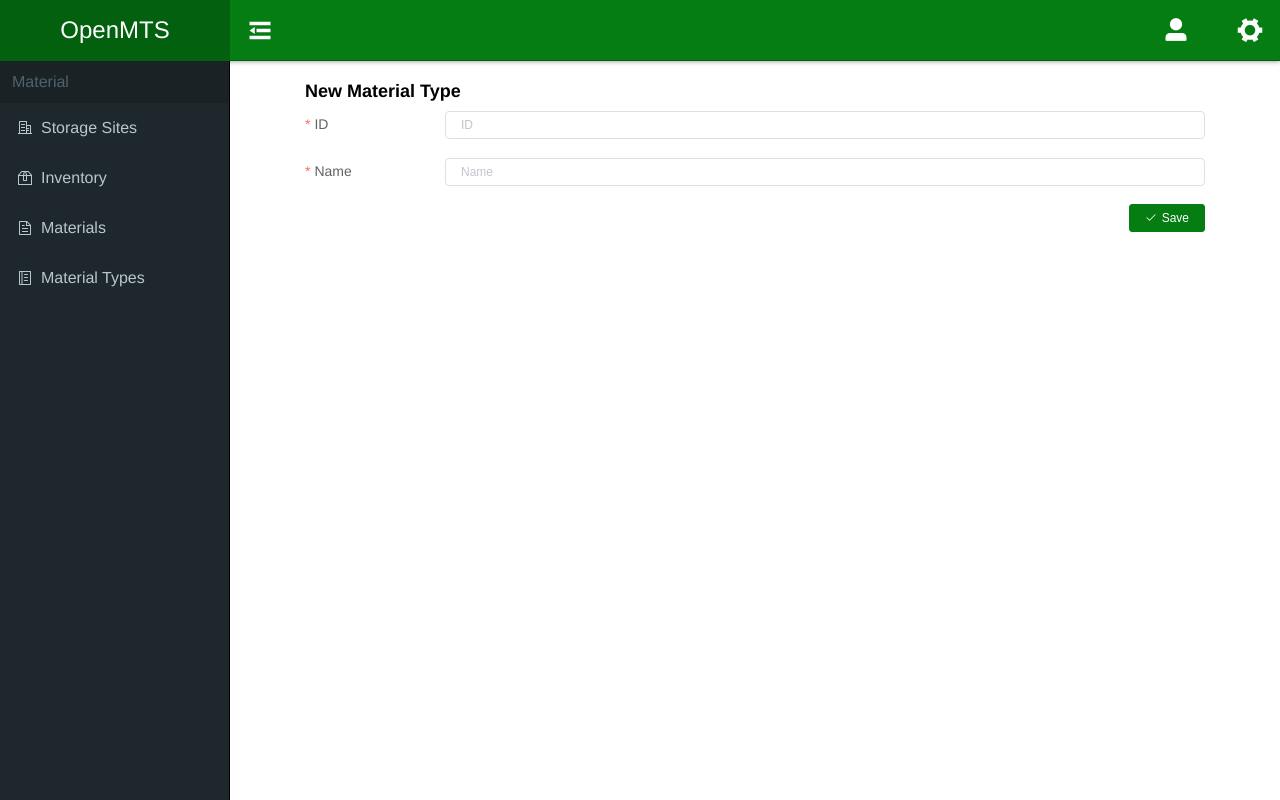
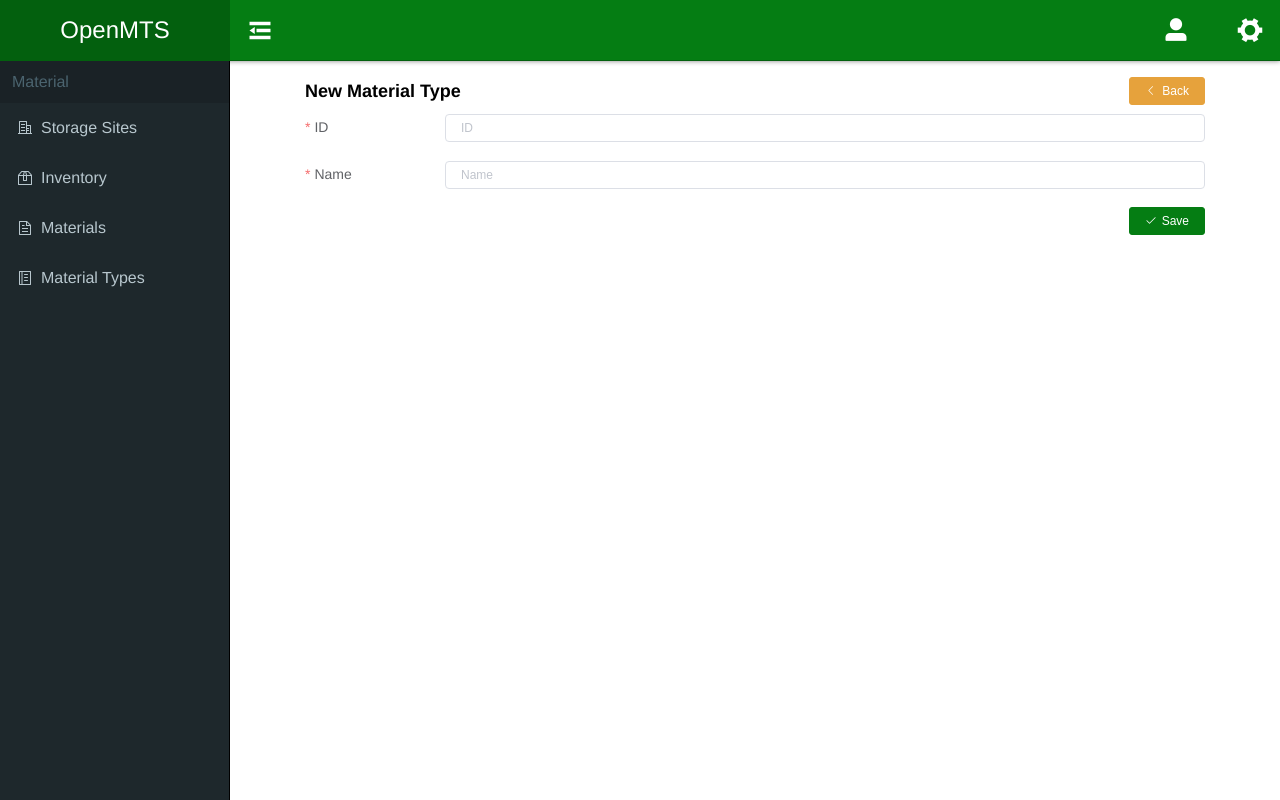
Before and after one commit to alex-c/OpenMTS, a Vue app in the folder mts-frontend/: page /private/material-types/create in a window 1280 px wide. Built offline with nearby package versions, Linux system fonts and the light colour scheme; sample sign-in values are in the browser's storage; a web font is replaced by a local one.

Commit message:
Added missing `back` button to material type creation screen

```diff
--- a/mts-frontend/src/views/private/MaterialTypes/CreateMaterialType.vue
+++ b/mts-frontend/src/views/private/MaterialTypes/CreateMaterialType.vue
@@ -4,7 +4,11 @@
       <!-- Header -->
       <div class="content-row">
         <div class="left content-title">{{$t('materialTypes.create')}}</div>
-        <div class="right"></div>
+        <div class="right">
+          <router-link to="/private/material-types">
+            <el-button type="warning" size="mini" icon="el-icon-arrow-left">{{$t('general.back')}}</el-button>
+          </router-link>
+        </div>
       </div>
 
       <!-- Form -->
```
